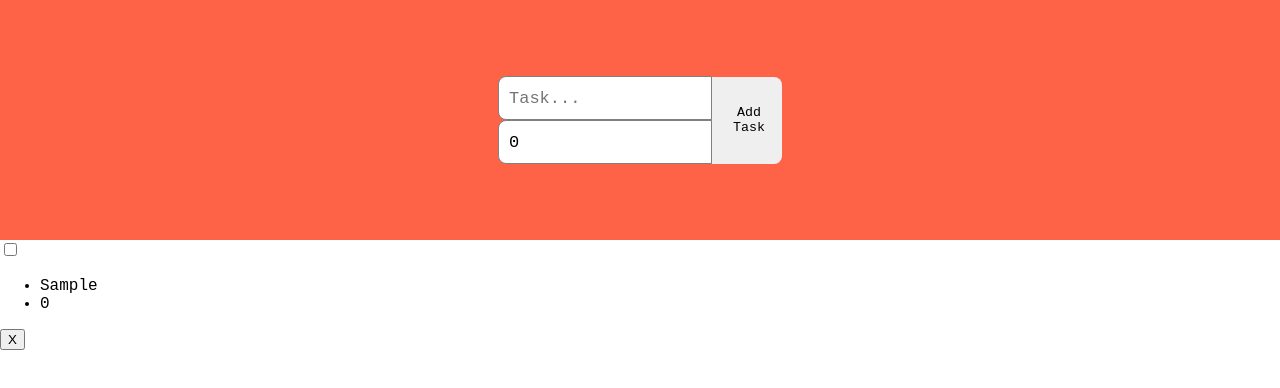
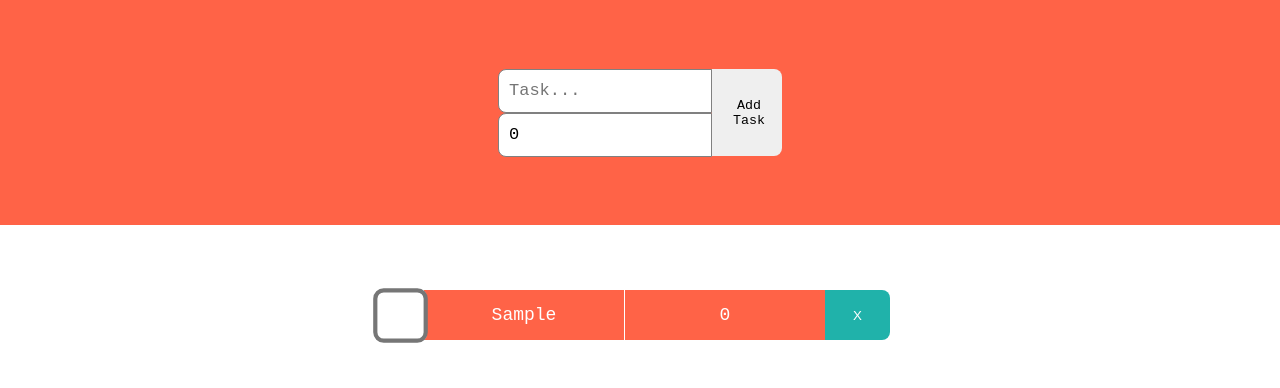
Before and after one commit to bertarosalia/ToDoList--react--typescript, a React (Create React App) app: page / in a window 1280 px wide. Both pictures are taken after typing "Sample" into the empty fields and a click on the button "Add Task". Shown: the top 388 px of the page. Built offline with nearby package versions, Linux system fonts and the light colour scheme.

Commit message:
add css to App

```diff
--- a/src/App.css
+++ b/src/App.css
@@ -47,4 +47,54 @@
 .todoList {
   flex: 70%;
   width: 100%;
+  display: flex;
+  align-items: center;
+  padding-top: 50px;
+  flex-direction: column;
 }
+
+.task {
+  width: 500px;
+  height: 50px;
+  display: flex;
+  color: white;
+  margin: 15px;
+  align-items: center;
+}
+
+.task .content {
+  flex: 80%;
+  height: 100%;
+  display: flex;
+  justify-content: center;
+  align-items: center;
+  padding: 0;
+}
+
+.task .content li {
+  display: grid;
+  place-items: center;
+  border: 1px solid white;
+  width: 200px;
+  height: 50px;
+  font-size: 18px;
+  border-right: none;
+  background-color: tomato;
+}
+
+.task button {
+  flex: 20%;
+  height: 100%;
+  border: none;
+  background-color: lightseagreen;
+  border-top-right-radius: 8px;
+  border-bottom-right-radius: 8px;
+  color: white;
+  cursor: pointer;
+}
+
+.completeTaskCheckbox {
+  margin-right: 16px;
+  transform: scale(4.2);
+  cursor: pointer;
+}
```
